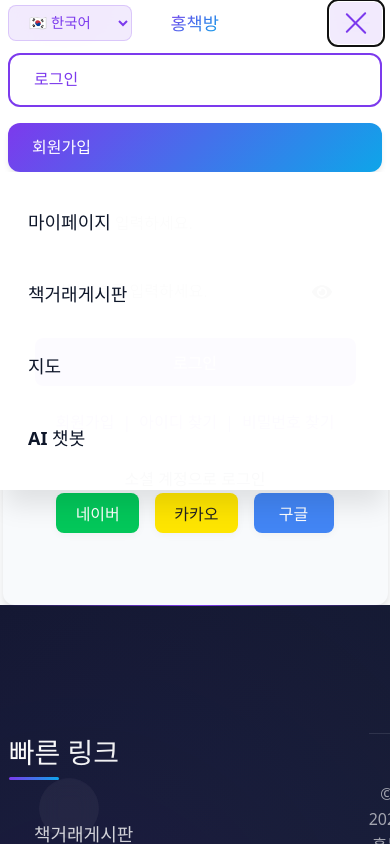
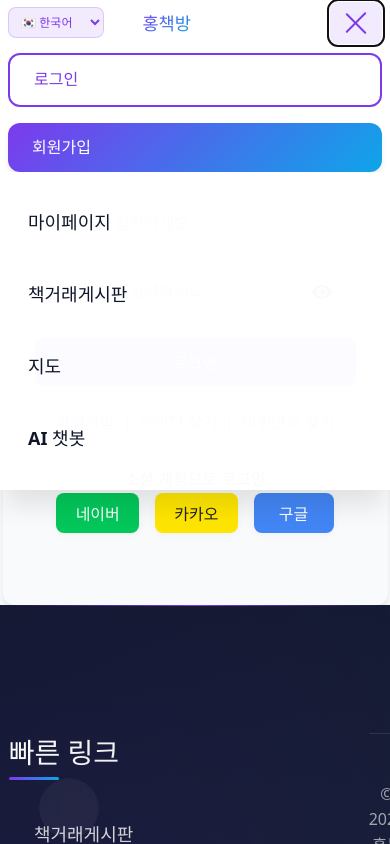
Before and after one commit to HongikBookStore/HongBookStore, a React (Vite) app in the folder src/main/frontend/: page /login in a window 390 px wide. Both pictures are taken after a click on the button 356 px from the left and 22 px from the top of the page. Shown: the top 844 px of the page. Built offline with nearby package versions, Linux system fonts and the light colour scheme.

Commit message:
header 수정

```diff
--- a/src/main/frontend/src/components/Header/Header.jsx
+++ b/src/main/frontend/src/components/Header/Header.jsx
@@ -121,6 +121,50 @@ const LangSelect = styled.select`
   &::before {
     content: '🌍';
     margin-right: 0.5rem;
+  }
+
+  .lang-text {
+    display: inline;
+  }
+
+  @media (max-width: 768px) {
+    padding: 0.5rem 0.75rem;
+    font-size: 0.8rem;
+
+    .lang-text {
+      display: none;
+    }
+
+    option {
+      font-size: 0.8rem;
+    }
+  }
+
+  @media (max-width: 600px) {
+    padding: 0.5rem;
+    min-width: 60px;
+
+    .lang-text {
+      display: none;
+    }
+
+    option {
+      font-size: 0.75rem;
+    }
+  }
+
+  @media (max-width: 480px) {
+    padding: 0.4rem 0.5rem;
+    min-width: 50px;
+    font-size: 0.75rem;
+
+    .lang-text {
+      display: none;
+    }
+
+    option {
+      font-size: 0.7rem;
+    }
   }
 `;
 
@@ -256,7 +300,7 @@ const Hamburger = styled.button`
     transform: rotate(-45deg) translate(6px, -6px);
   }
 
-  @media (max-width: 768px) {
+  @media (max-width: 900px) {
     display: flex;
   }
 `;
@@ -415,10 +459,10 @@ const Header = () => {
           <LeftBox>
             <LangSelectBox>
               <LangSelect value={i18n.language} onChange={handleLangChange}>
-                <option value="ko">🇰🇷 한국어</option>
-                <option value="en">🇺🇸 English</option>
-                <option value="ja">🇯🇵 日本語</option>
-                <option value="zh">🇨🇳 中文</option>
+                <option value="ko">🇰🇷 <span className="lang-text">한국어</span></option>
+                <option value="en">🇺🇸 <span className="lang-text">English</span></option>
+                <option value="ja">🇯🇵 <span className="lang-text">日本語</span></option>
+                <option value="zh">🇨🇳 <span className="lang-text">中文</span></option>
               </LangSelect>
             </LangSelectBox>
             <Logo to="/">
@@ -427,10 +471,10 @@ const Header = () => {
           </LeftBox>
 
           <NavLinks isOpen={isOpen}>
-            <li><NavLink to="/mypage">마이페이지</NavLink></li>
-            <li><NavLink to="/marketplace">책거래게시판</NavLink></li>
-            <li><NavLink to="/map">지도</NavLink></li>
-            <li><NavLink to="/ai-chat">AI 챗봇</NavLink></li>
+            <li><NavLink to="/mypage" onClick={() => setIsOpen(false)}>마이페이지</NavLink></li>
+            <li><NavLink to="/marketplace" onClick={() => setIsOpen(false)}>책거래게시판</NavLink></li>
+            <li><NavLink to="/map" onClick={() => setIsOpen(false)}>지도</NavLink></li>
+            <li><NavLink to="/ai-chat" onClick={() => setIsOpen(false)}>AI 챗봇</NavLink></li>
           </NavLinks>
 
           <MenuBox>
```
